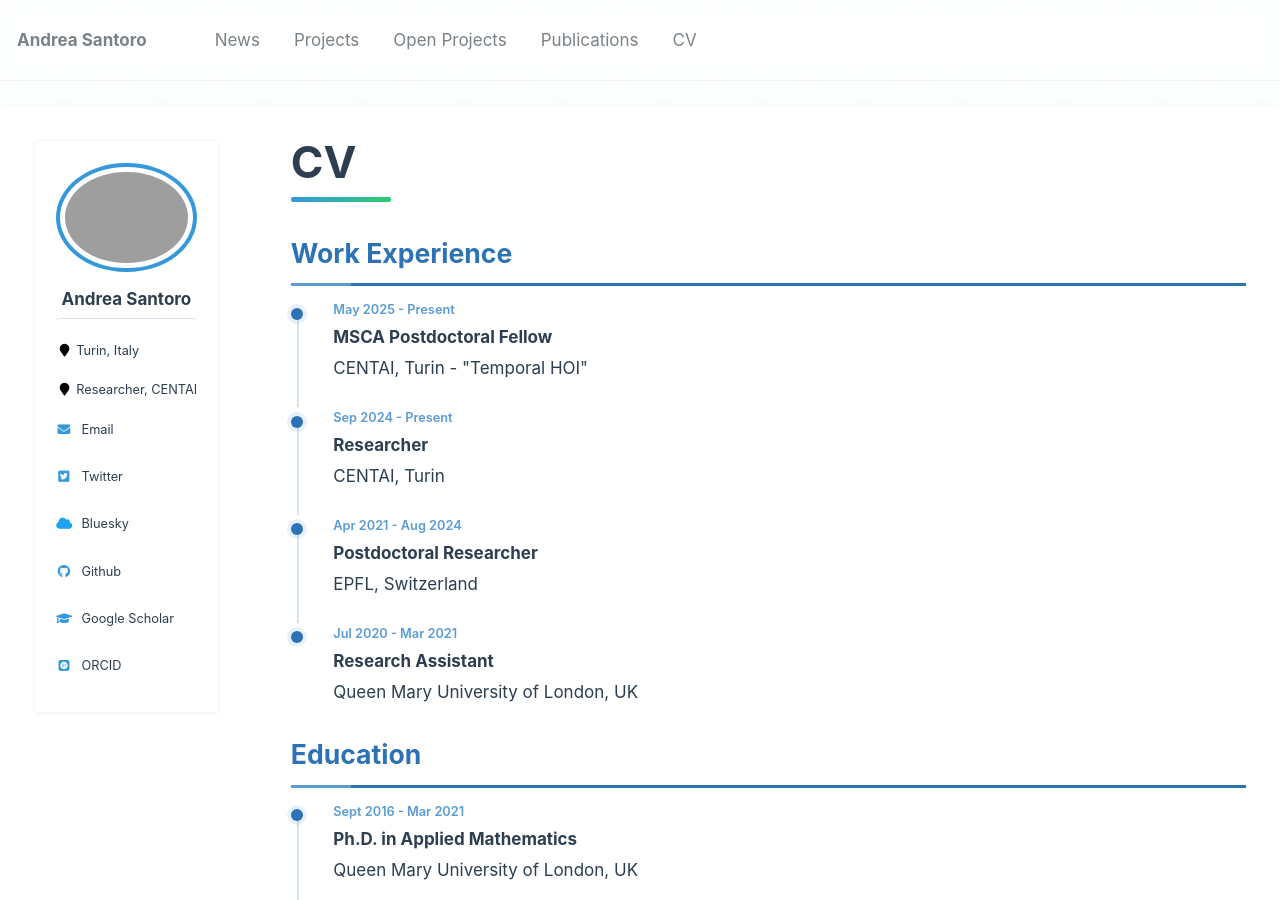
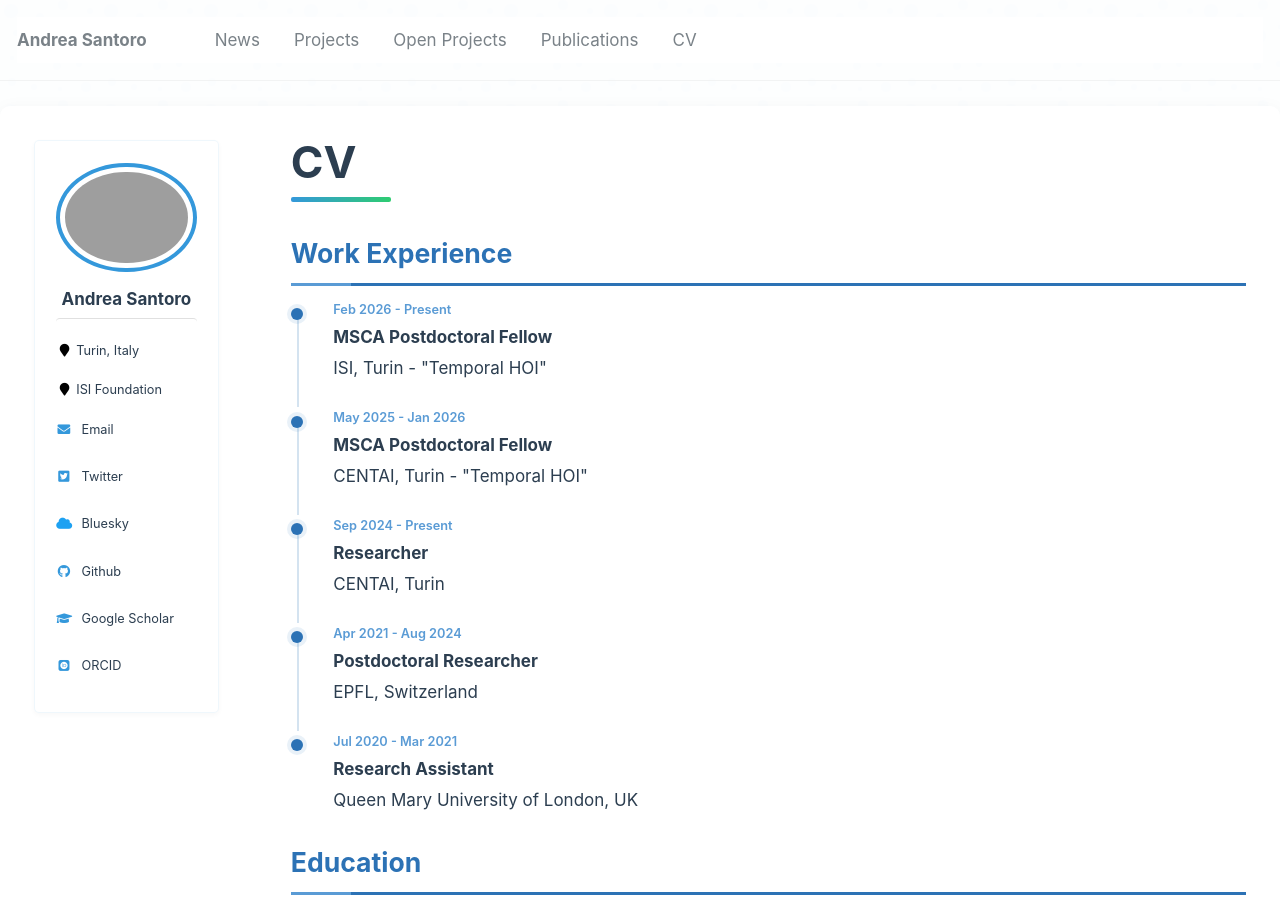
Before and after one commit to andresantoro/andresantoro.github.io, a Jekyll site: the page built from _pages/cv.md, in a window 1280 px wide and 900 px high. Built offline with Jekyll 4.4.1, drawn with Linux system fonts in a browser that asks for light colours; some web fonts are replaced.

Commit message:
update profile

```diff
--- a/_config.yml
+++ b/_config.yml
@@ -83,11 +83,11 @@
   name             : "Andrea Santoro"
   avatar           : "bio-photo.jpg"
   bio              :
-  employer         : "Researcher, CENTAI"
+  employer         : "ISI Foundation"
   location         : "Turin, Italy"
   pubmed           :
   googlescholar    : "https://scholar.google.co.uk/citations?user=gGSh6oEAAAAJ&hl=en"
-  email            : "andrea.santoro@centai.eu"
+  email            : "andrea.santoro@isi.it"
   researchgate     :  # example: "https://www.researchgate.net/profile/yourprofile"
   uri              :
   bitbucket        :
--- a/_pages/cv.md
+++ b/_pages/cv.md
@@ -13,7 +13,12 @@
   <div class="cv-section">
     <h1>Work Experience</h1>
     <div class="cv-entry">
-      <div class="cv-entry-date">May 2025 - Present</div>
+      <div class="cv-entry-date">Feb 2026 - Present</div>
+      <div class="cv-entry-title">MSCA Postdoctoral Fellow</div>
+      <div class="cv-entry-content">ISI, Turin - "Temporal HOI"</div>
+    </div>
+    <div class="cv-entry">
+      <div class="cv-entry-date">May 2025 - Jan 2026</div>
       <div class="cv-entry-title">MSCA Postdoctoral Fellow</div>
       <div class="cv-entry-content">CENTAI, Turin - "Temporal HOI"</div>
     </div>
```
Also changed, not shown: _pages/about.md (+4 -3 lines).
